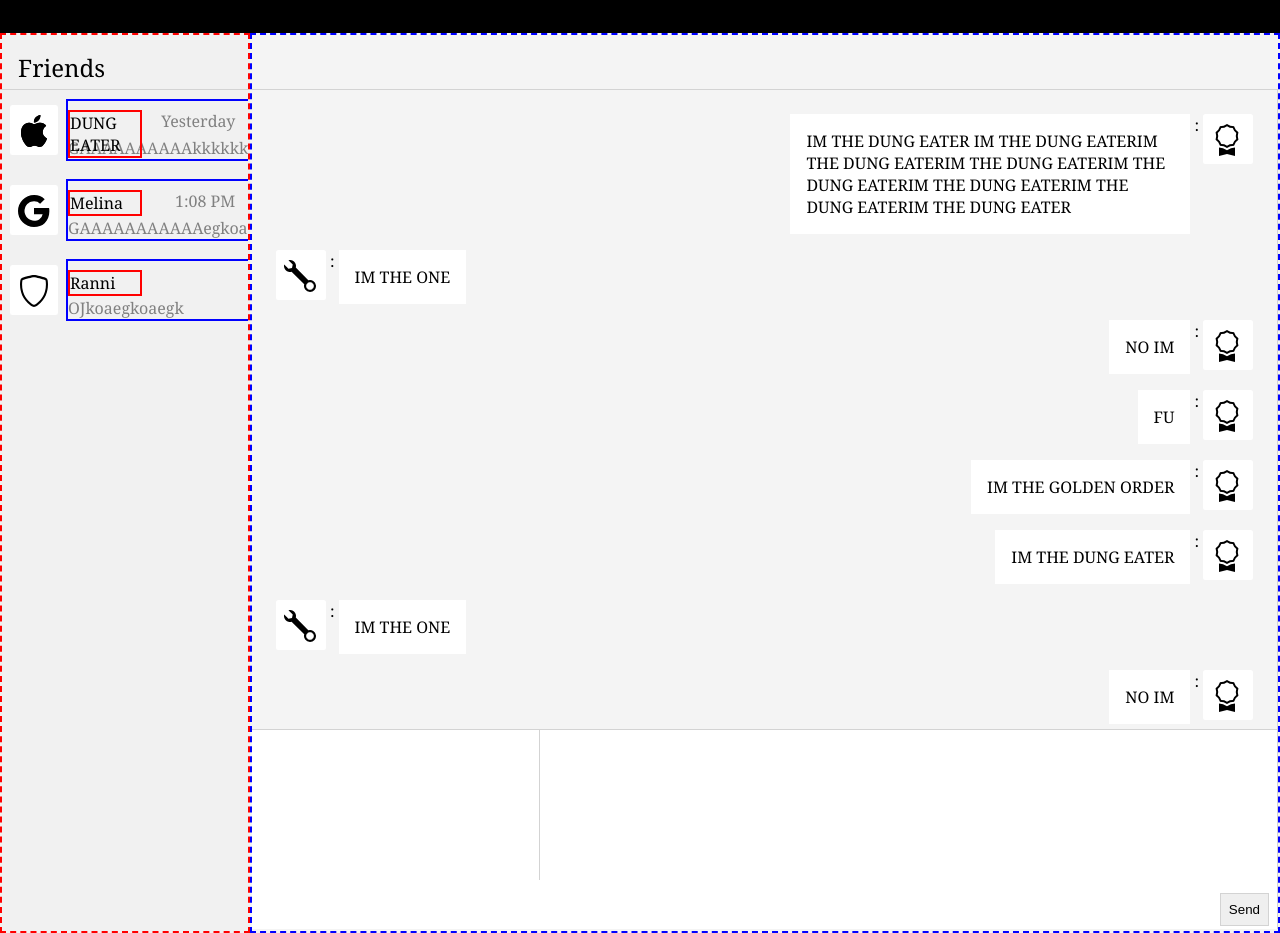
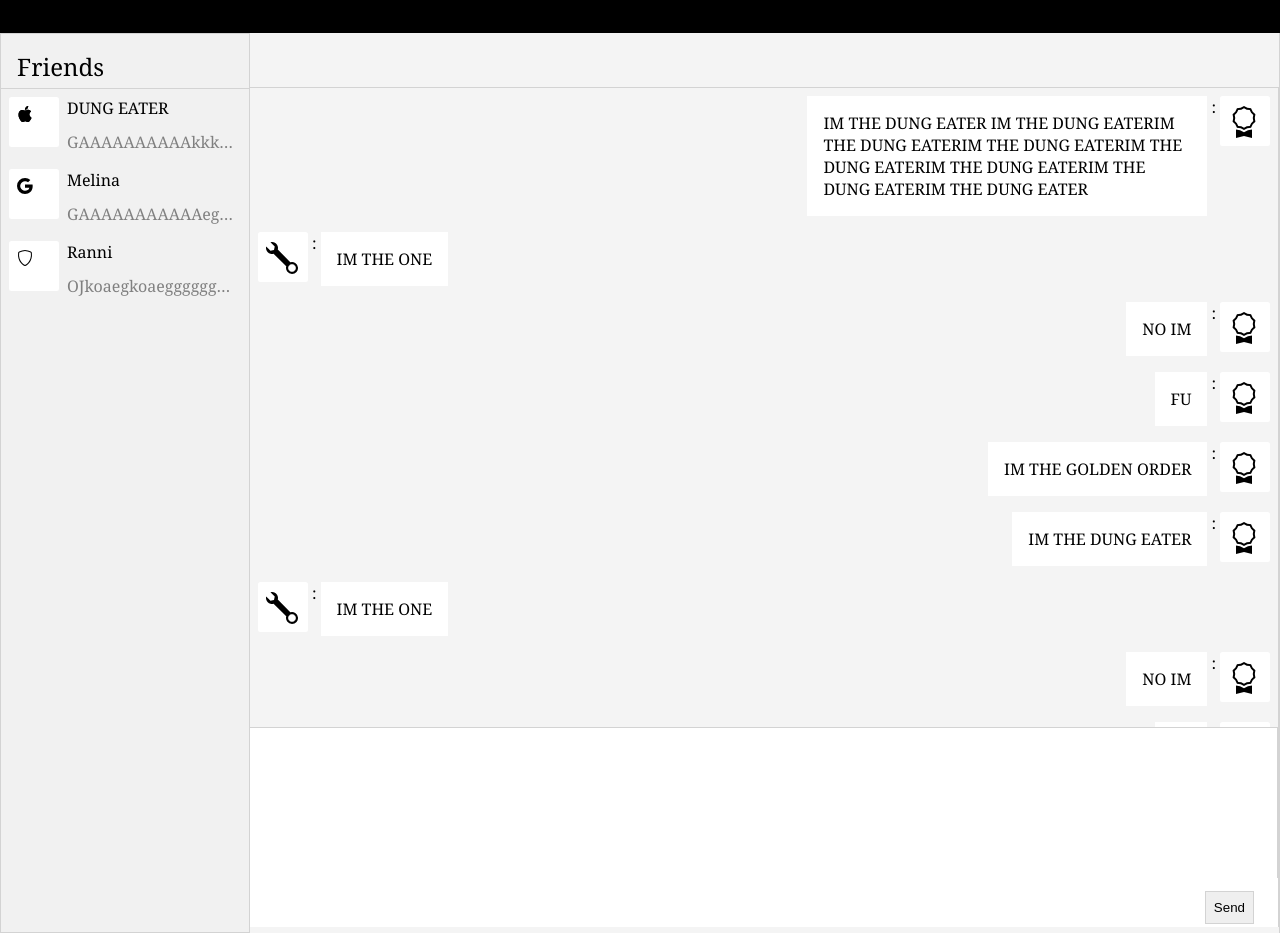
Before and after one commit to Capstone-Projects-2022-Spring/project-lexicallearner, a React (Create React App) app in the folder lexical-learner/: page / in a window 1280 px wide. Shown: the part 740-1673 px from the top of the page. Built offline with nearby package versions, Linux system fonts and the light colour scheme.

Commit message:
improved web chat

```diff
--- a/lexical-learner/src/components/chat-friendbar/Friendbar.jsx
+++ b/lexical-learner/src/components/chat-friendbar/Friendbar.jsx
@@ -21,9 +21,9 @@ const Friendbar = (props) => {
                     {props.lastmsg}
                 </div>
             </div>
-            <div className="friendbar-lastdate">
+            {/* <div className="friendbar-lastdate">
                 {props.lastdate}
-            </div>
+            </div> */}
         </div>
     )
 }
--- a/lexical-learner/src/components/chat-friendbar/friendbar.css
+++ b/lexical-learner/src/components/chat-friendbar/friendbar.css
@@ -1,55 +1,46 @@
 .friendbar {
     display: flex;
-    align-items: center;
-    position: relative;
-    width: inherit;
-    height: 5vh;
-    padding: 2.5rem 0.5rem 2.5rem 0.5rem;
+    width: 100%;
+    padding: 0.5rem;
+    /* overflow-x: hidden; */
 }
 
-.friendbar-mouseover:hover{
+.friendbar-mouseover:hover {
     background-color: rgb(223, 223, 223);
 }
 
-.friendbar-active{
+.friendbar-active {
     background-color: rgb(187, 187, 187);
 }
 
 .friendbar-logo {
+    flex: 0 0 50px;
+    height: 50px;
     padding: 0.5rem;
-    font-size: 2rem;
-    width: 50px;
-    height: 50px;
     background-color: white;
     border-radius: 5%;
     margin-right: 0.5rem;
 }
 
-.friendbar-friend{
-    width: 220px;
-    border: 2px solid blue;
+.friendbar-friend {
+    display: flex;
+    flex-direction: column;
+    gap: 12px;
 }
 
 .friendbar-friend-name {
-    position: absolute;
-    width: 30%;
-    top: 1.25rem;
-    border: 2px solid red;
+    width: 100%;
     text-overflow: ellipsis;
 }
 
-
-.friendbar-friend-lastmsg{
-    overflow: hidden;
-    width: inherit;
-    margin-top: 2.2rem;
+.friendbar-friend-lastmsg {
     color: grey;
+    width: 170px;
     text-overflow: ellipsis;
     overflow: hidden;
 }
 
-.friendbar-lastdate{
-    position: absolute;
+.friendbar-lastdate {
     top: 1.25rem;
     right: 0.8rem;
     color: grey;
--- a/lexical-learner/src/components/chat/Chat.jsx
+++ b/lexical-learner/src/components/chat/Chat.jsx
@@ -8,7 +8,6 @@ const Chat = (props) => {
 
   //current chat
   const [current, setCurrent] = useState('')
-
 
   return (
     <div className='chat'>
@@ -36,7 +35,7 @@ const Chat = (props) => {
           <Friendbar
             logo={<BsIcons.BsShield />}
             name={'Ranni'}
-            lastmsg={'OJkoaegkoaegk'}
+            lastmsg={'OJkoaegkoaeggggggggggggggggggk'}
             current={current}
             setCurrent={setCurrent}
           />
--- a/lexical-learner/src/components/chat/chat.css
+++ b/lexical-learner/src/components/chat/chat.css
@@ -11,7 +11,6 @@
     border: 1px solid lightgrey;
     background-color: rgb(241, 241, 241);
     overflow-y: auto;
-    border: 2px dashed red;
 }
 
 .chat-lefttitle{
@@ -37,7 +36,6 @@
     height: 900px;
     border-right: 1px solid lightgrey;
     background-color: rgb(244, 244, 244);
-    border: 2px dashed blue;
 }
 
 .chat-messages{
@@ -45,7 +43,6 @@
     height: 639px;
     border-left: none;
     border-right: 1px solid lightgrey;
-    padding: 1rem;
     overflow-y: auto;
 }
 
@@ -91,7 +88,7 @@
 }
 
 textarea {
-    width: inherit;
+    width: 100%;
     height: 150px;
     border: none;
     outline: none;
@@ -103,7 +100,7 @@ textarea {
 
 input[type=submit]{
     position:absolute;
-    right: 0.5rem;
+    right: 1.5rem;
     bottom: 0.2rem;
     padding: 0.5rem;
     border-radius: 0;
```
